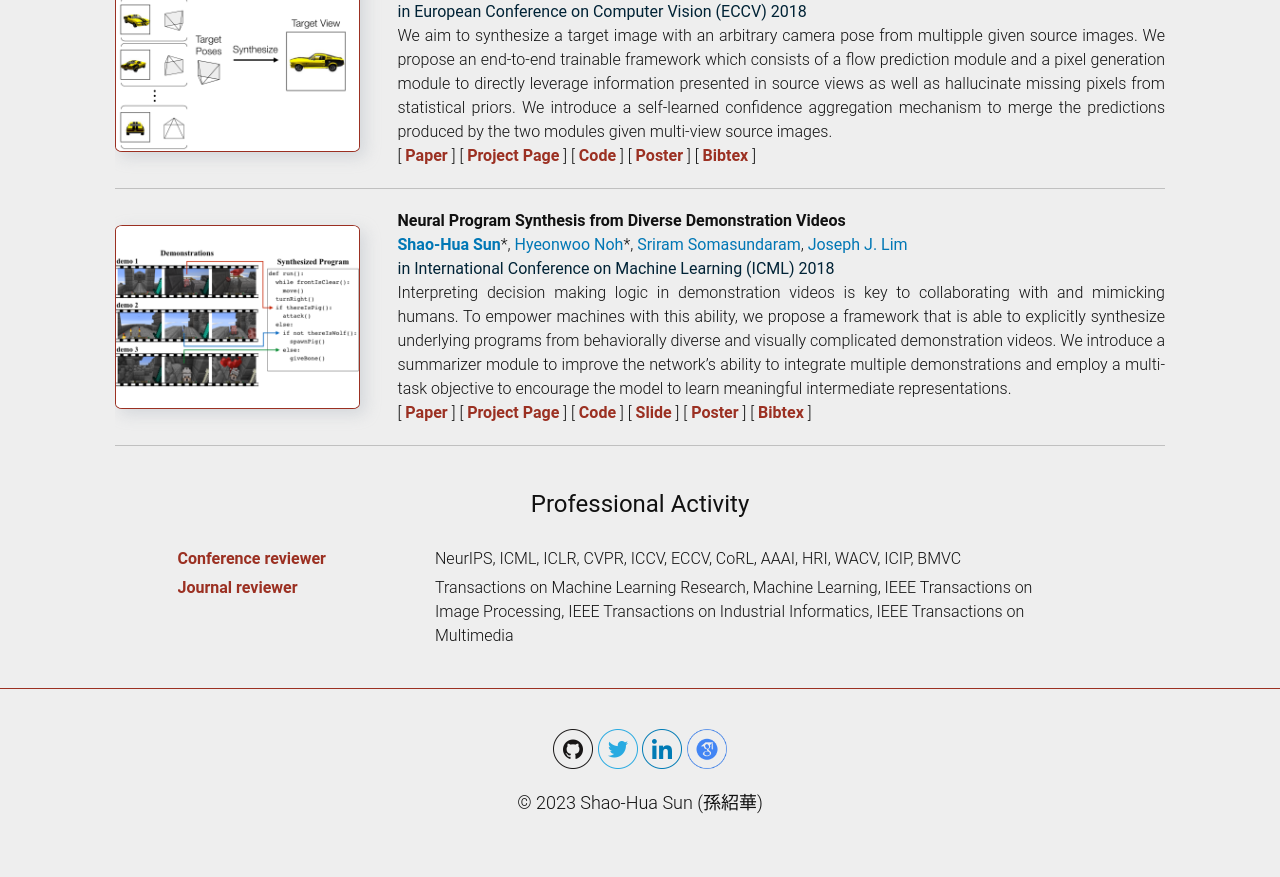
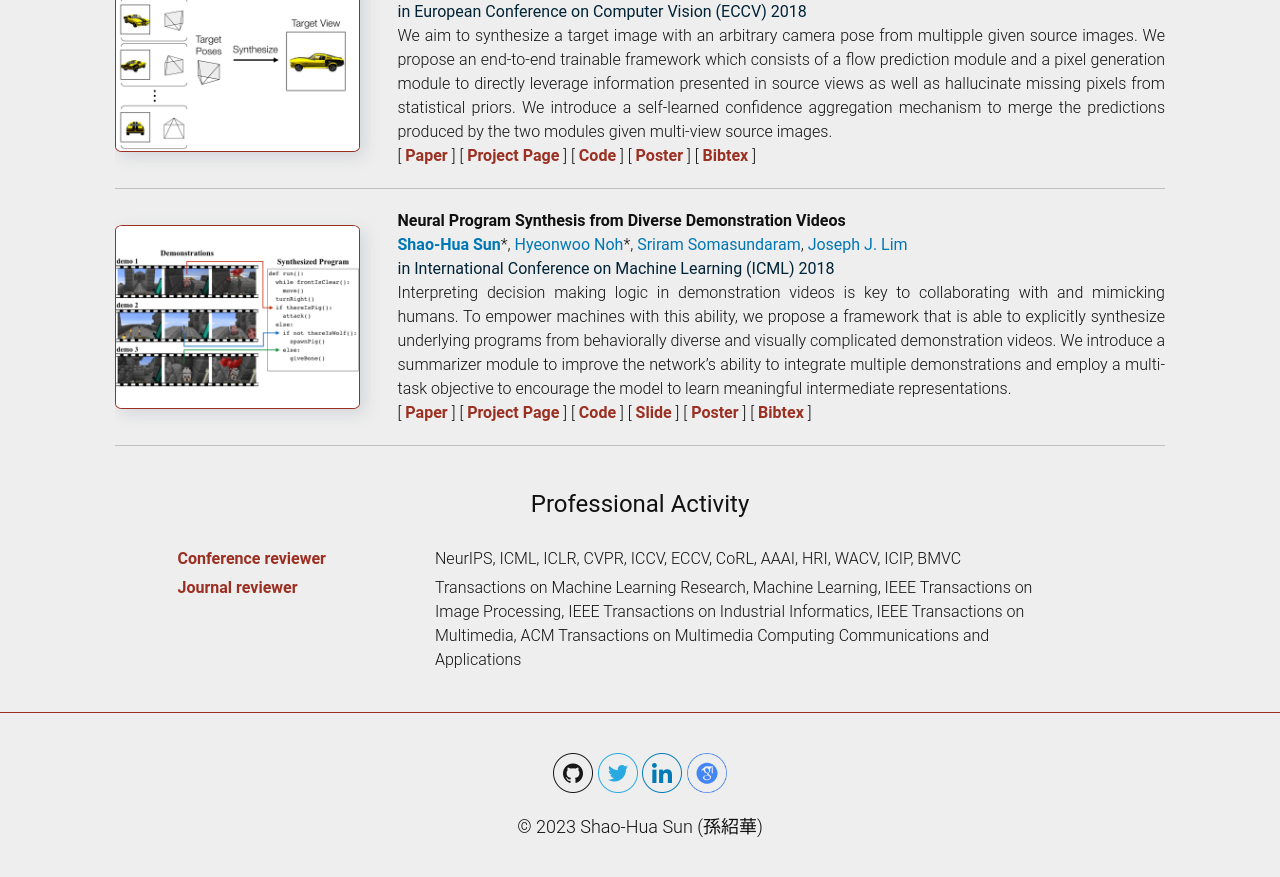
Before and after one commit to shaohua0116/shaohua0116.github.io, a Jekyll site: the page built from index.html, in a window 1280 px wide and 900 px high, scrolled down 4711 px. Shown: the top 877 px of the window. Built offline with Jekyll 4.4.1, drawn with Linux system fonts in a browser that asks for light colours; some web fonts are replaced.

Commit message:
add reviewer tomm

```diff
--- a/_data/service.yml
+++ b/_data/service.yml
@@ -3,6 +3,6 @@
   activity_year: "NeurIPS 2019-2020, ICML 2020, ICLR 2020-2021, CVPR 2019-2020, ICCV 2019, ECCV 2020, CoRL 2020, AAAI 2020, ICIP 2019, BMVC 2019"
   brief: true
 - role: "Journal reviewer"
-  activity: "Transactions on Machine Learning Research, Machine Learning, IEEE Transactions on Image Processing, IEEE Transactions on Industrial Informatics, IEEE Transactions on Multimedia"
+  activity: "Transactions on Machine Learning Research, Machine Learning, IEEE Transactions on Image Processing, IEEE Transactions on Industrial Informatics, IEEE Transactions on Multimedia, ACM Transactions on Multimedia Computing Communications and Applications"
   activity_year: "IEEE Transactions on Image Processing 2019"
   brief: true
```
